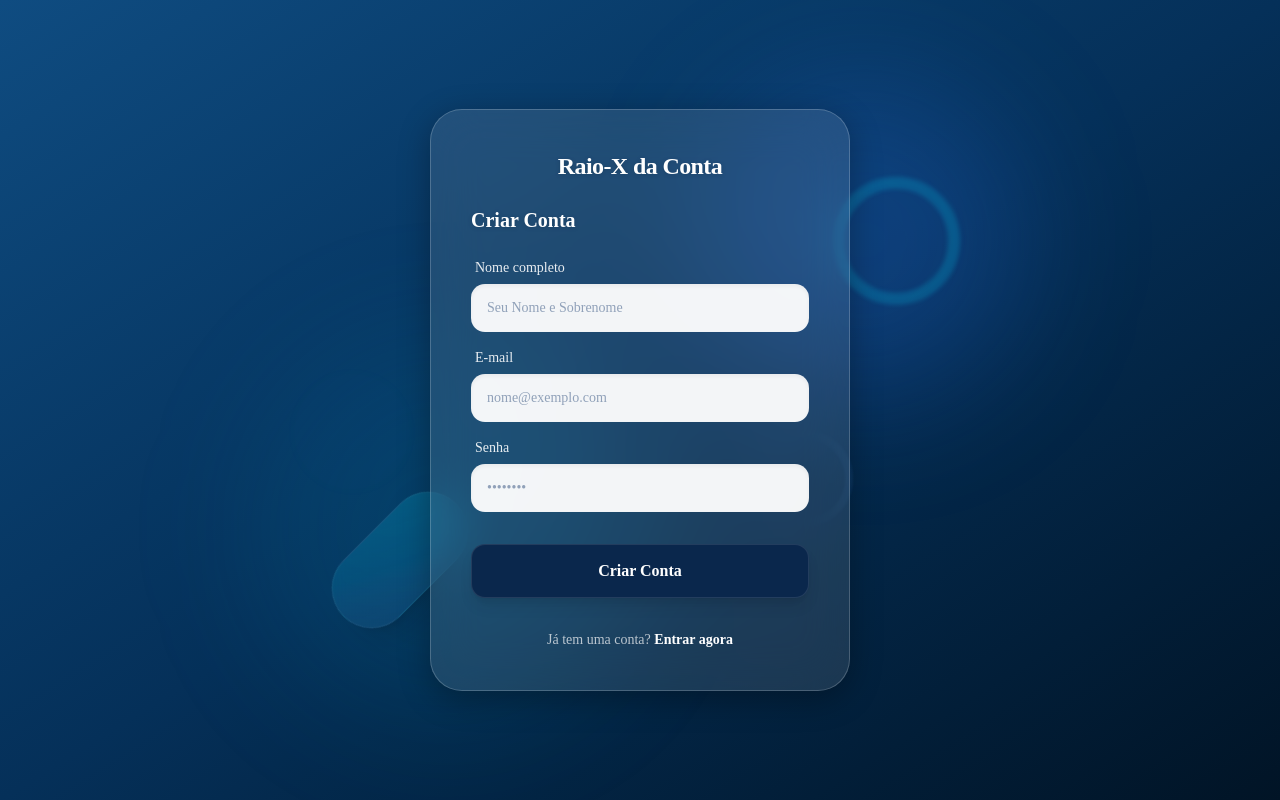
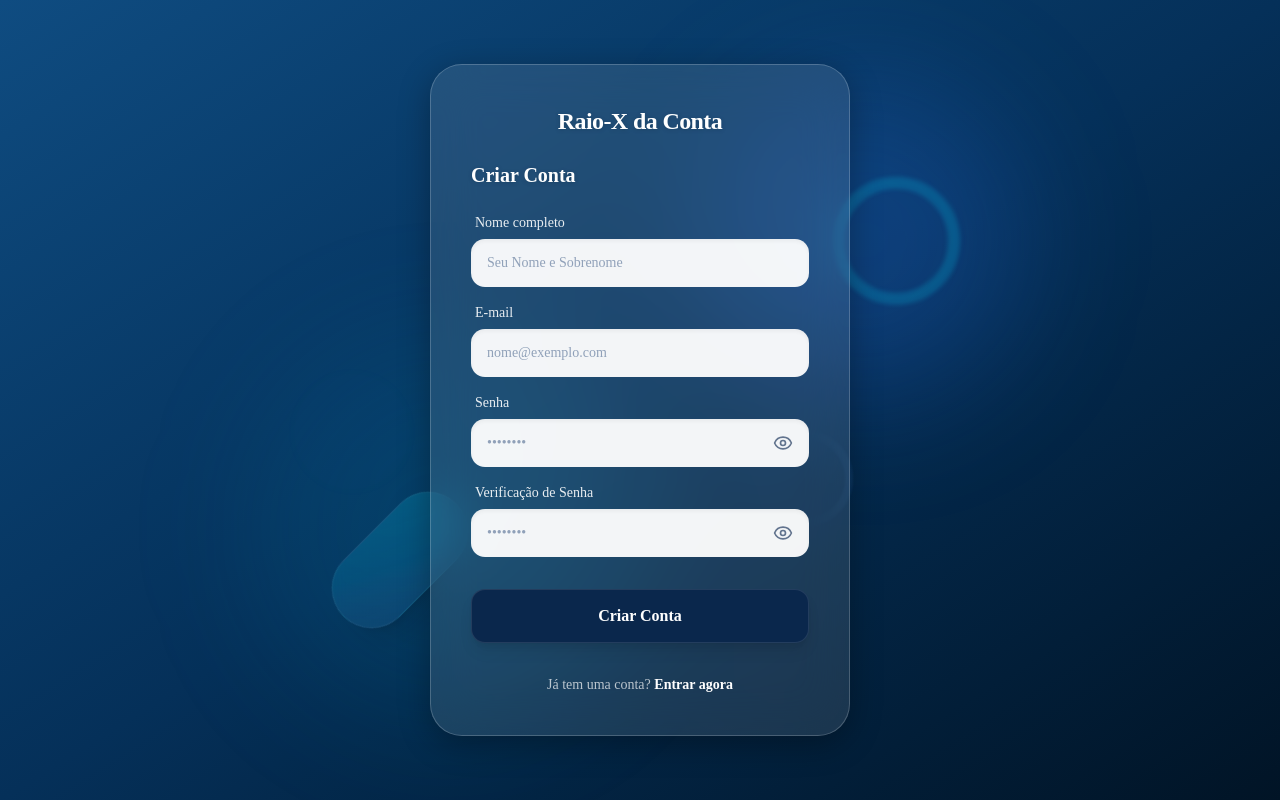
Before and after one commit to ARILSONLIMA/raio-x-da-conta, a Next.js app: page /register in a window 1280 px wide. Built offline with nearby package versions, Linux system fonts and the light colour scheme.

Commit message:
feat: adição de confirmação de senha e botão de mostrar/ocultar senha no registro

```diff
--- a/migrate.js
+++ b/migrate.js
@@ -3,9 +3,9 @@ const mysql = require('mysql2/promise');
 async function main() {
   const pool = mysql.createPool({
     host: 'srv1074.hstgr.io',
-    user: 'u235621162_raioxdbuser',
+    user: 'u235621162_raiox',
     password: 'Alfa#972',
-    database: 'u235621162_raioxdb',
+    database: 'u235621162_raiox',
     port: 3306,
   });
 
--- /dev/null
+++ b/simple-test.js
@@ -0,0 +1,26 @@
+const mysql = require('mysql2/promise');
+
+async function testConnection() {
+  const config = {
+    host: 'srv1074.hstgr.io',
+    user: 'u235621162_raiox',
+    password: 'Alfa#972',
+    database: 'u235621162_raiox',
+    port: 3306,
+  };
+
+  console.log('Testing connection with:', { ...config, password: '***' });
+
+  try {
+    const connection = await mysql.createConnection(config);
+    console.log('Successfully connected to the database!');
+    const [rows] = await connection.execute('SELECT 1 as result');
+    console.log('Query result:', rows);
+    await connection.end();
+    console.log('Connection closed.');
+  } catch (err) {
+    console.error('Connection failed:', err.message);
+  }
+}
+
+testConnection();
--- a/src/app/actions/auth.ts
+++ b/src/app/actions/auth.ts
@@ -18,8 +18,10 @@ export async function register(prevState: any, formData: FormData) {
   const name = formData.get('name') as string
   const email = formData.get('email') as string
   const password = formData.get('password') as string
+  const confirmPassword = formData.get('confirmPassword') as string
 
-  if (!name || !email || !password) return { error: 'Preencha todos os campos' }
+  if (!name || !email || !password || !confirmPassword) return { error: 'Preencha todos os campos' }
+  if (password !== confirmPassword) return { error: 'As senhas não coincidem' }
 
   try {
     const [existingRows] = await pool.query<any[]>('SELECT * FROM User WHERE email = ?', [email])
--- a/src/app/register/page.tsx
+++ b/src/app/register/page.tsx
@@ -1,12 +1,14 @@
 'use client'
 
-import { useActionState } from 'react'
+import { useActionState, useState } from 'react'
 import { register } from '@/app/actions/auth'
 import Link from 'next/link'
-import { Github, Facebook } from 'lucide-react'
+import { Eye, EyeOff } from 'lucide-react'
 
 export default function RegisterPage() {
   const [state, formAction, pending] = useActionState(register, null)
+  const [showPassword, setShowPassword] = useState(false)
+  const [showConfirmPassword, setShowConfirmPassword] = useState(false)
 
   return (
     <div className="relative min-h-screen w-full overflow-hidden bg-gradient-to-br from-[#0f4c81] via-[#053059] to-[#011426] flex items-center justify-center p-4 font-sans">
@@ -57,14 +59,46 @@ export default function RegisterPage() {
 
             <div className="space-y-1.5">
               <label htmlFor="password" className="block text-sm font-medium text-white/90 ml-1">Senha</label>
+              <div className="relative">
                 <input
                   id="password"
                   name="password"
-                type="password"
+                  type={showPassword ? "text" : "password"}
                   placeholder="••••••••"
                   required
-                className="w-full px-4 py-3.5 rounded-xl bg-white/95 border-0 focus:ring-4 focus:ring-cyan-400/30 text-slate-900 placeholder:text-slate-400 transition-all font-medium text-sm shadow-inner"
+                  className="w-full px-4 py-3.5 rounded-xl bg-white/95 border-0 focus:ring-4 focus:ring-cyan-400/30 text-slate-900 placeholder:text-slate-400 transition-all font-medium text-sm shadow-inner pr-12"
                 />
+                <button
+                  type="button"
+                  onClick={() => setShowPassword(!showPassword)}
+                  className="absolute right-4 top-1/2 -translate-y-1/2 text-slate-500 hover:text-slate-700 transition-colors focus:outline-none"
+                  aria-label={showPassword ? "Ocultar senha" : "Mostrar senha"}
+                >
+                  {showPassword ? <EyeOff size={20} /> : <Eye size={20} />}
+                </button>
+              </div>
+            </div>
+
+            <div className="space-y-1.5">
+              <label htmlFor="confirmPassword" className="block text-sm font-medium text-white/90 ml-1">Verificação de Senha</label>
+              <div className="relative">
+                <input
+                  id="confirmPassword"
+                  name="confirmPassword"
+                  type={showConfirmPassword ? "text" : "password"}
+                  placeholder="••••••••"
+                  required
+                  className="w-full px-4 py-3.5 rounded-xl bg-white/95 border-0 focus:ring-4 focus:ring-cyan-400/30 text-slate-900 placeholder:text-slate-400 transition-all font-medium text-sm shadow-inner pr-12"
+                />
+                <button
+                  type="button"
+                  onClick={() => setShowConfirmPassword(!showConfirmPassword)}
+                  className="absolute right-4 top-1/2 -translate-y-1/2 text-slate-500 hover:text-slate-700 transition-colors focus:outline-none"
+                  aria-label={showConfirmPassword ? "Ocultar senha" : "Mostrar senha"}
+                >
+                  {showConfirmPassword ? <EyeOff size={20} /> : <Eye size={20} />}
+                </button>
+              </div>
             </div>
 
             {state?.error && (
--- a/test-db-pool.js
+++ b/test-db-pool.js
@@ -2,9 +2,9 @@ const mysql = require('mysql2/promise')
 
 const pool = mysql.createPool({
   host: 'srv1074.hstgr.io',
-  user: 'u235621162_raioxdbuser',
+  user: 'u235621162_raiox',
   password: 'Alfa#972',
-  database: 'u235621162_raioxdb',
+  database: 'u235621162_raiox',
   port: 3306,
   waitForConnections: true,
   connectionLimit: 10,
```
Lines whose indentation alone changed are shown as unchanged.
